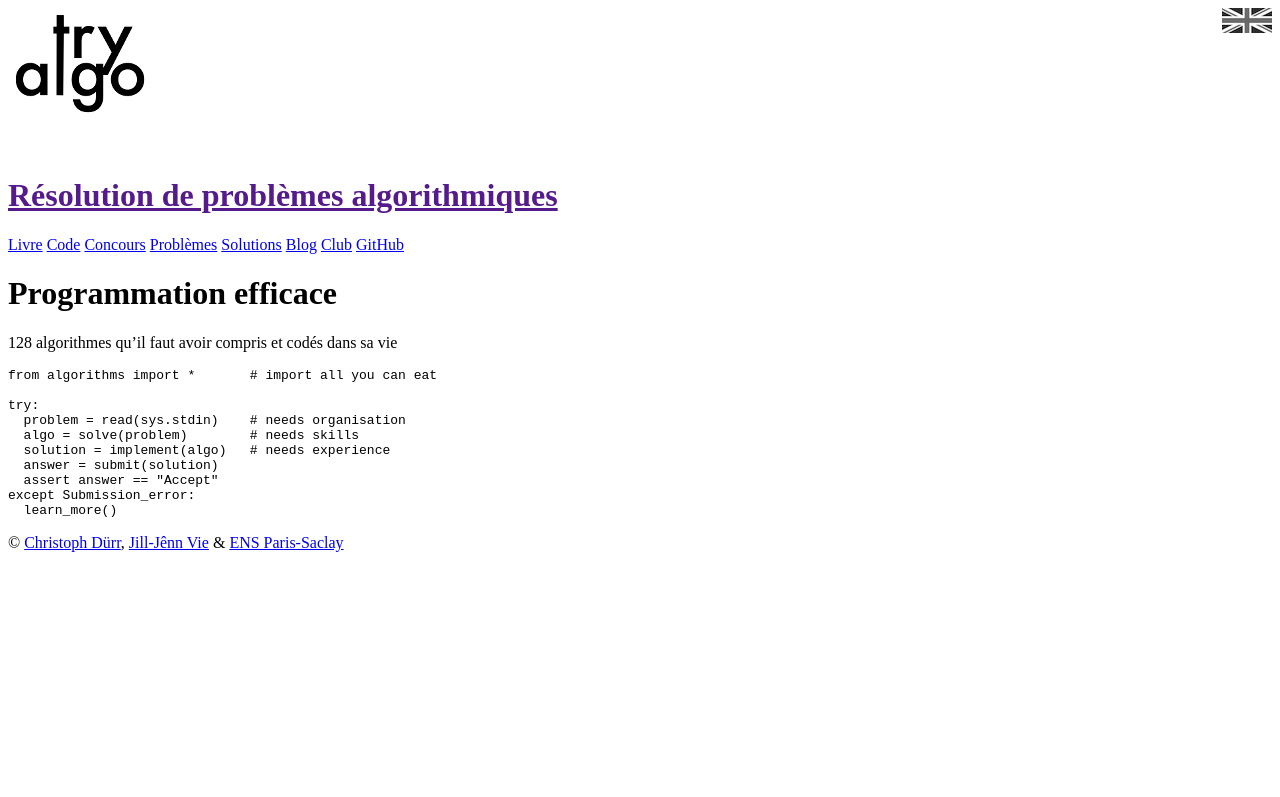
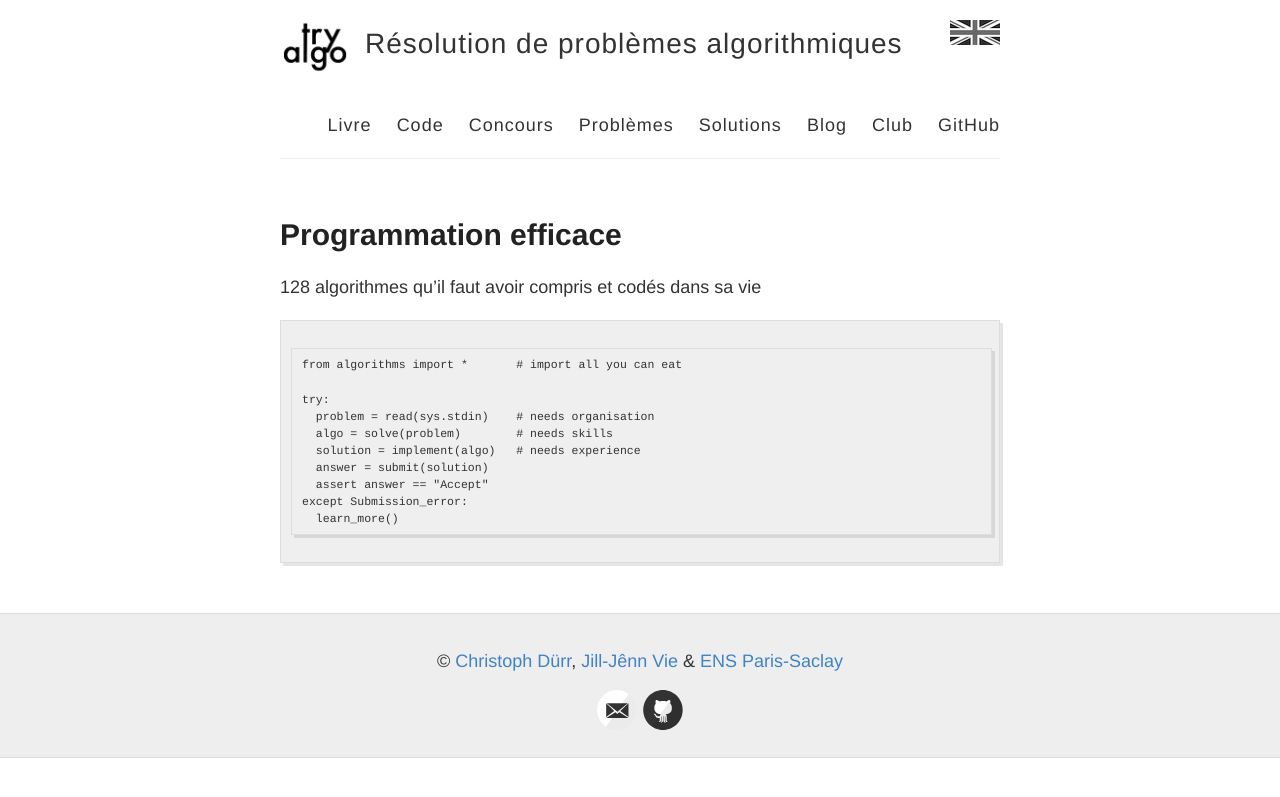
Before and after one commit to jilljenn/tryalgo.org, a Jekyll site: the page built from index2.md, in a window 1280 px wide. Shown: the top 797 px of the page. Built offline with Jekyll 4.4.1, drawn with Linux system fonts in a browser that asks for light colours; nearby versions of some CDN libraries.

Commit message:
DIRTY fix for CSS

```diff
--- a/_includes/head.html
+++ b/_includes/head.html
@@ -16,7 +16,7 @@
   </title>
 
   <!-- CSS -->
-  <link rel="stylesheet" type="text/css" href="{{ site.baseurl }}public/css/style.css" />
+  <link rel="stylesheet" type="text/css" href="/public/css/style.css" />
 
   <!-- <link rel="stylesheet" href="{{ site.baseurl }}public/css/poole.css">
   <link rel="stylesheet" href="{{ site.baseurl }}public/css/syntax.css">
```
